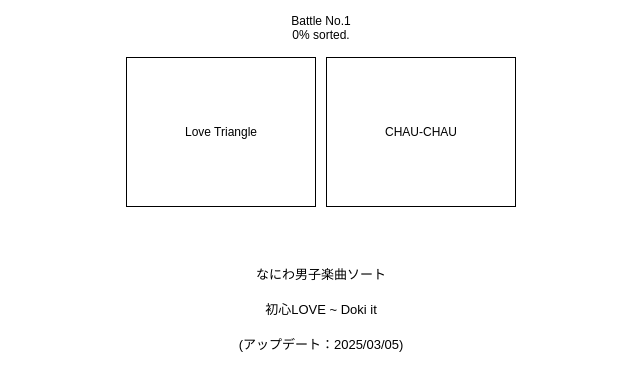
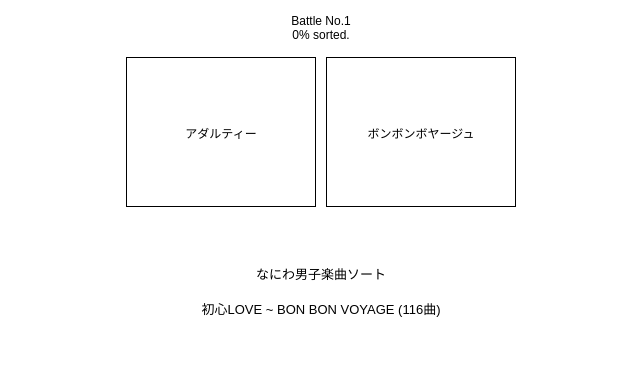
Before and after one commit to ohkzy/naniwasort, a plain HTML site: page index.html in a window 1280 px wide. Shown: the whole page, without its empty margins (319-959 px from the left). Drawn offline with Linux system fonts and the light colour scheme.

Commit message:
Update index.html

```diff
--- a/index.html
+++ b/index.html
@@ -118,6 +118,21 @@ var namMember = new Array(
 "<img src=> <br>Love Triangle</br>",
 "<img src=> <br>CHAU-CHAU</br>",
 "<img src=> <br>TICKET</br>",
+"<img src=> <br>The Greatest Voyage</br>",
+"<img src=> <br>Over The Horizon!</br>",
+"<img src=> <br>ギラギラサマー</br>",
+"<img src=> <br>Thrill Drive</br>",
+"<img src=> <br>Circus Night</br>",
+"<img src=> <br>溺れて愛</br>",
+"<img src=> <br>moshimo</br>",
+"<img src=> <br>YUUWAKU DANCE</br>",
+"<img src=> <br>Because I just love you</br>",
+"<img src=> <br>H.E.L.L.O</br>",
+"<img src=> <br>Devil or Angel</br>",
+"<img src=> <br>TOYSTYLE</br>",
+"<img src=> <br>アダルティー</br>",
+"<img src=> <br>ボンボンボヤージュ</br>",
+"<img src=> <br>Seven seas</br>",
 
 
 
@@ -428,8 +443,7 @@ a:hover{color:#99ccff;}
 </table><br><br>
 <div id="resultField" style="text-align:center;">
     <p><font size="2" face="Meiryo, sans-serif"><span style="">なにわ男子楽曲ソート</font></p>
-    <p><font size="2" face="Meiryo, sans-serif">初心LOVE ~ Doki it</font></p>
-    <p><font size="2" face="Meiryo, sans-serif">(アップデート：2025/03/05)</font></p>
+    <p><font size="2" face="Meiryo, sans-serif">初心LOVE ~ BON BON VOYAGE (116曲)</font></p>
 </div>
 <script type="text/javascript">
 <!--
```
